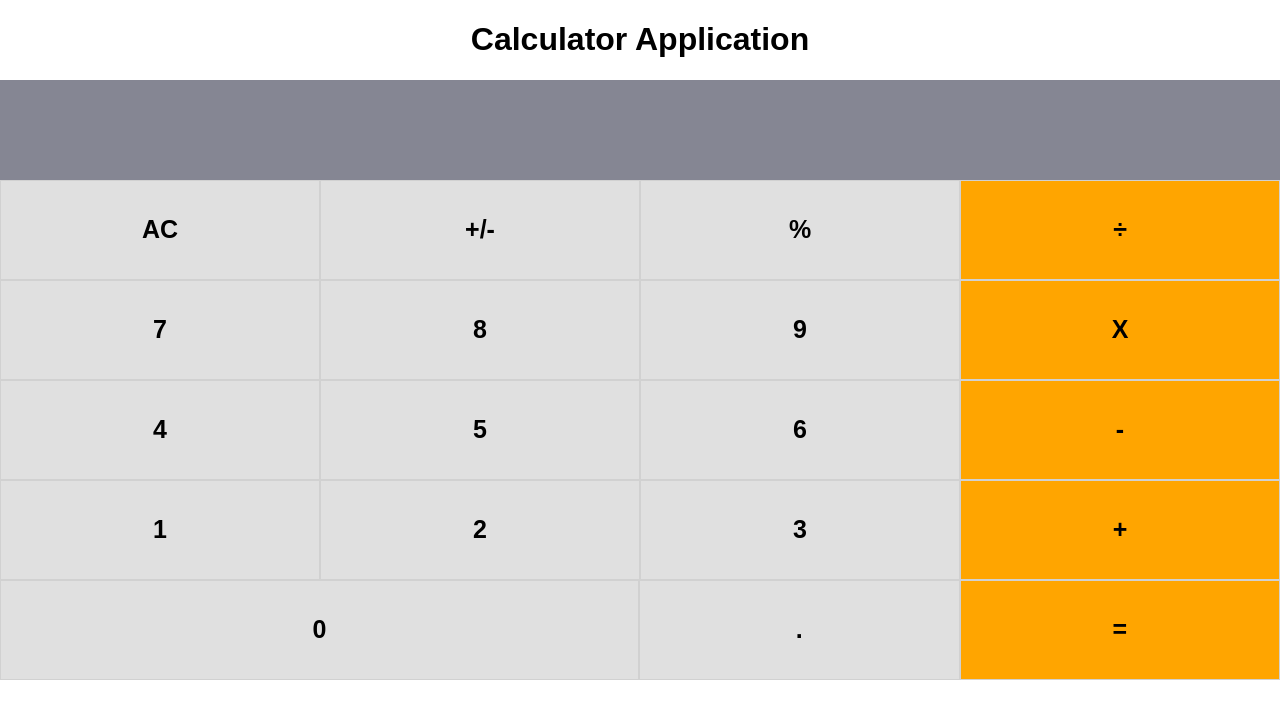
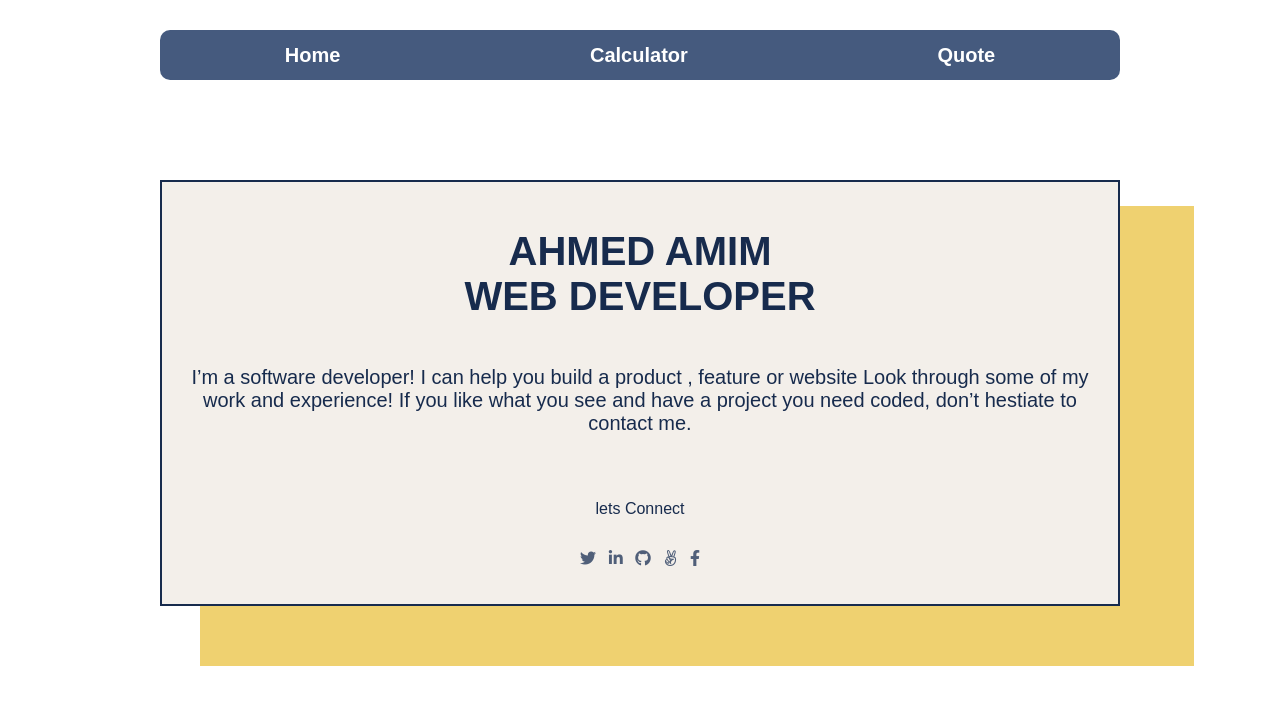
Before and after one commit to AhmedAmin90/Calculator-app-react, a React (Create React App) app: page / in a window 1280 px wide. Shown: the top 718 px of the page. Built offline with nearby package versions, Linux system fonts and the light colour scheme.

Commit message:
Add pages with routes

```diff
--- a/package.json
+++ b/package.json
@@ -11,6 +11,7 @@
     "prop-types": "^15.7.2",
     "react": "^17.0.2",
     "react-dom": "^17.0.2",
+    "react-router-dom": "^5.2.0",
     "react-scripts": "0.9.5"
   },
   "devDependencies": {
--- a/public/index.html
+++ b/public/index.html
@@ -3,6 +3,7 @@
   <head>
     <meta charset="utf-8">
     <meta name="viewport" content="width=device-width, initial-scale=1">
+    <link rel="stylesheet" href="https://use.fontawesome.com/releases/v5.15.3/css/all.css" integrity="sha384-SZXxX4whJ79/gErwcOYf+zWLeJdY/qpuqC4cAa9rOGUstPomtqpuNWT9wdPEn2fk" crossorigin="anonymous">
     <link rel="shortcut icon" href="%PUBLIC_URL%/favicon.ico">
     <!--
       Notice the use of %PUBLIC_URL% in the tag above.
--- a/src/App.css
+++ b/src/App.css
@@ -1,3 +1,26 @@
 .App {
   text-align: center;
 }
+
+nav {
+  margin: 30px auto;
+  width: 75%;
+  border-radius: 10px;
+  background-color:#455a7e;
+  height: 50px;
+  display: flex;
+  justify-content: space-around;
+  align-items: center;
+}
+
+nav a {
+  color: white;
+  text-decoration: none;
+  text-transform: capitalize;
+  font-size: 20px;
+  font-weight: bold;
+}
+
+nav a:hover {
+ color: #EFD170;;
+}
--- /dev/null
+++ b/src/components/About.css
@@ -0,0 +1,48 @@
+.hero-section-text {
+    width: 75%;
+    margin: 100px auto;
+    padding: 20px;
+    display: flex;
+    flex-direction: column;
+    align-items: center;
+    background-color: #F3EFEA;
+    border: 2px #172B4D solid;
+    box-shadow: 57px 43px 0px 17px rgba(235,196,72,0.78);
+
+}
+
+.hero-section-text h1 {
+    font-size: 40px;
+    font-weight: 700;
+    color: #172B4D;
+}
+
+.my-description {
+    color: #172B4D;
+    font-size: 20px;
+    height: 98px;
+}
+
+.connect-text {
+    font-size: 16px;
+    color: #172B4D;
+}
+
+.social-icons {
+    color: #505F79;
+    font-size: 16px;
+    list-style: none;
+    display: flex;
+    width: 120px;
+    justify-content: space-between;
+    padding: 0;
+}
+
+.social-icons li a {
+    color: #505F79;
+}
+
+.social-icons li a:hover {
+    cursor: pointer;
+    color: #172B4D;
+}
--- /dev/null
+++ b/src/components/About.js
@@ -0,0 +1,25 @@
+import React from 'react';
+import './About.css';
+
+const About = ()=> {
+    return(
+        <div className="About">
+        <div className="hero-section-text">
+        <h1>AHMED AMIM <br /> WEB DEVELOPER</h1>
+        <p className="my-description">
+            I’m a software developer! I can help you build a product , feature or website Look through some of my work and experience! If you like what you see and have a project you need coded, don’t hestiate to contact me.
+        </p>
+        <p className="connect-text"> lets Connect</p>
+        <ul className="social-icons">
+            <li> <a href="https://twitter.com/AhmedAmin12383" target="_blank"><i className="fab fa-twitter"></i></a> </li>
+            <li> <a href="https://www.linkedin.com/in/web-developer/" target="_blank"> <i className="fab fa-linkedin-in"></i> </a> </li>
+            <li> <a href="https://github.com/AhmedAmin90" target="_blank"> <i className="fab fa-github"></i> </a></li>
+            <li> <a href="https://angel.co/u/ahmed-amin-22" target="_blank"> <i className="fab fa-angellist"></i> </a></li>
+            <li> <a href="https://www.facebook.com/ahmed.amin.7564" target="_blank"> <i className="fab fa-facebook-f"></i> </a></li>
+        </ul>
+    </div>
+    </div>
+    )
+}
+
+export default About;
--- a/src/components/App.js
+++ b/src/components/App.js
@@ -1,38 +1,30 @@
-import React, { useState} from 'react';
-import PropTypes from 'prop-types';
-import ButtonPanel from './ButtonPanel';
-import Display from './Display';
-import calculate from '../logic/calculate';
+import React from 'react'
+import Calculator from './Calculator';
+import About from './About';
+import Quote from './Quote';
 import '../App.css';
+import {
+  Switch,
+  Route,
+  NavLink
+} from "react-router-dom";
 
 
 const App = ()=> {
-  const [value, setValue] = useState({
-    total: null,
-    next: null,
-    operation: null,
-  });
-  const handleClick = (name) => {
-    const data = { ...value };
-    const result = calculate(data, name);
-    setValue({ ...result });
-  };
-
-  const { total, next } = value;
-  const result = next ? next && next.toString() : total && total.toString();
     return (
       <div className="App">
-        <h1>Calculator Application</h1>
-        <Display result={result} />
-        <ButtonPanel clickHandler={handleClick} />
+        <nav>
+          <NavLink to="/" > Home </NavLink>
+          <NavLink to="/calculator" > Calculator </NavLink>
+          <NavLink to="/quote" > Quote </NavLink>
+        </nav>
+        <Switch>
+           <Route exact path="/" render= {()=> <About />} />
+           <Route exact path="/calculator" render= {()=> <Calculator />} />
+           <Route exact path="/quote" render={()=> <Quote />} />
+        </Switch>
+
+
       </div>)
 }
 export default App;
-
-Display.propTypes = {
-  result: PropTypes.string,
-};
-
-ButtonPanel.propTypes = {
-  clickHandler: PropTypes.func.isRequired,
-};
--- /dev/null
+++ b/src/components/Calculator.css
@@ -0,0 +1,7 @@
+.Calculator {
+    width: 75%;
+    margin: 10px auto;
+    border-radius: 10px;
+    padding: 10px;
+    box-shadow: 0 4px 8px 0 rgba(0, 0, 0, 0.2), 0 6px 20px 0 rgba(0, 0, 0, 0.19)
+}
--- /dev/null
+++ b/src/components/Calculator.js
@@ -0,0 +1,41 @@
+import ButtonPanel from './ButtonPanel';
+import Display from './Display';
+import React, { useState} from 'react';
+import PropTypes from 'prop-types';
+import calculate from '../logic/calculate';
+import './Calculator.css'
+
+
+const Calculator = ()=> {
+    const [value, setValue] = useState({
+        total: null,
+        next: null,
+        operation: null,
+      });
+      const handleClick = (name) => {
+        const data = { ...value };
+        const result = calculate(data, name);
+        setValue({ ...result });
+      };
+
+      const { total, next } = value;
+      const result = next ? next && next.toString() : total && total.toString();
+    return(
+        <div className="Calculator">
+        <h1>Let's Do Some Math !</h1>
+        <Display result={result} />
+        <ButtonPanel clickHandler={handleClick} />
+        </div>
+
+    )
+}
+
+Display.propTypes = {
+    result: PropTypes.string,
+  };
+
+  ButtonPanel.propTypes = {
+    clickHandler: PropTypes.func.isRequired,
+  };
+
+export default Calculator
--- /dev/null
+++ b/src/components/Quote.js
@@ -0,0 +1,18 @@
+import React from 'react';
+import './About.css';
+
+const Quote = ()=> {
+    return(
+        <div className="About">
+        <div className="hero-section-text">
+        <h1>Quote of the day</h1>
+        <p className="my-description">
+        Some people want it to happen, some wish it would happen, others make it happen.
+
+        </p>
+    </div>
+    </div>
+    )
+}
+
+export default Quote;
--- a/src/index.css
+++ b/src/index.css
@@ -1,3 +1,7 @@
+* {
+  box-sizing: border-box;
+}
+
 body {
   margin: 0;
   padding: 0;
--- a/src/index.js
+++ b/src/index.js
@@ -2,8 +2,13 @@ import React from 'react';
 import ReactDOM from 'react-dom';
 import App from './components/App';
 import './index.css';
+import {BrowserRouter} from 'react-router-dom';
 
 ReactDOM.render(
-  <App />,
+  <React.StrictMode>
+  <BrowserRouter>
+  <App />
+  </BrowserRouter>
+</React.StrictMode>,
   document.getElementById('root'),
 );
```
Also changed, not shown: 1 other file (tests, documents, lock files or other folders).
